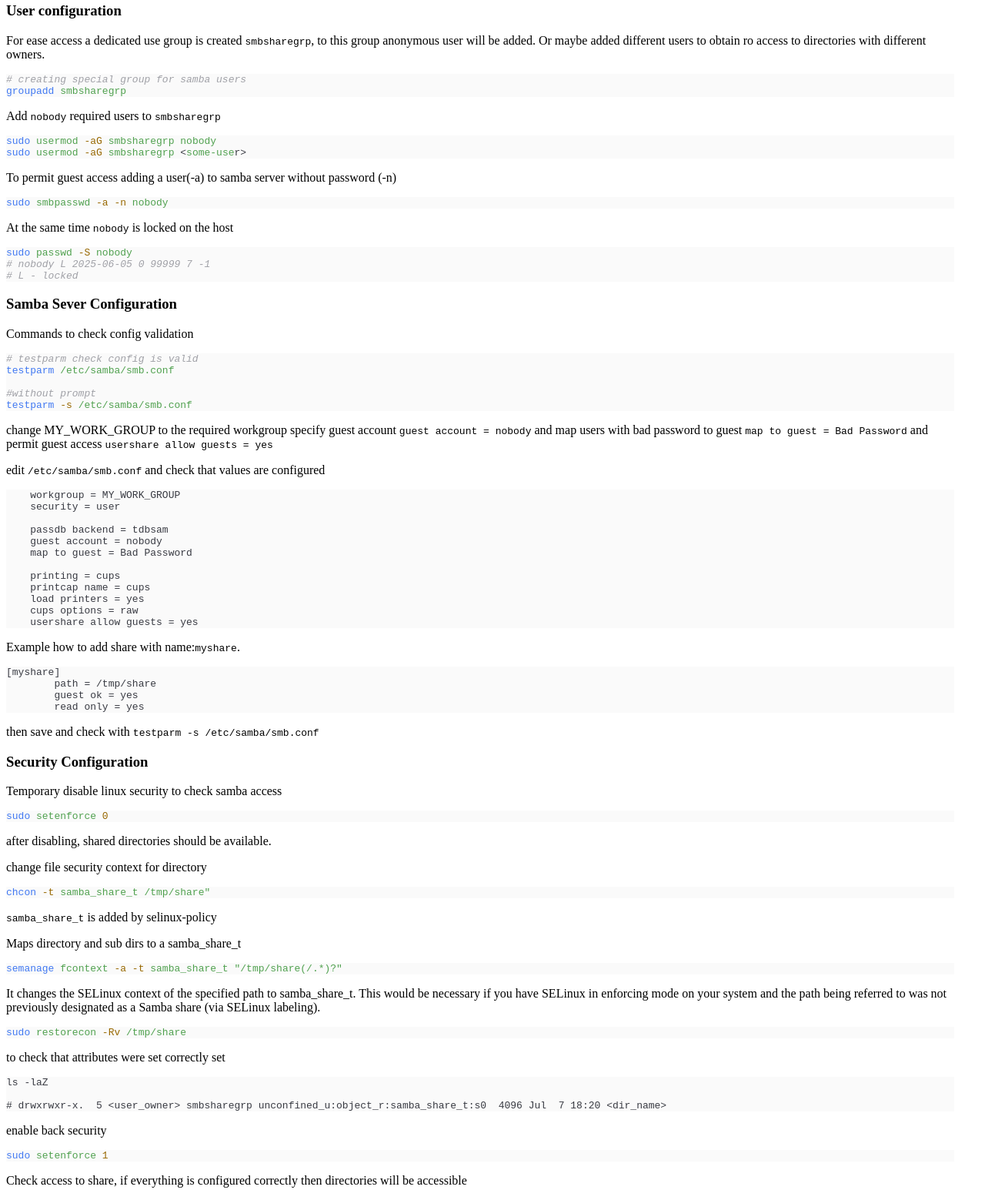
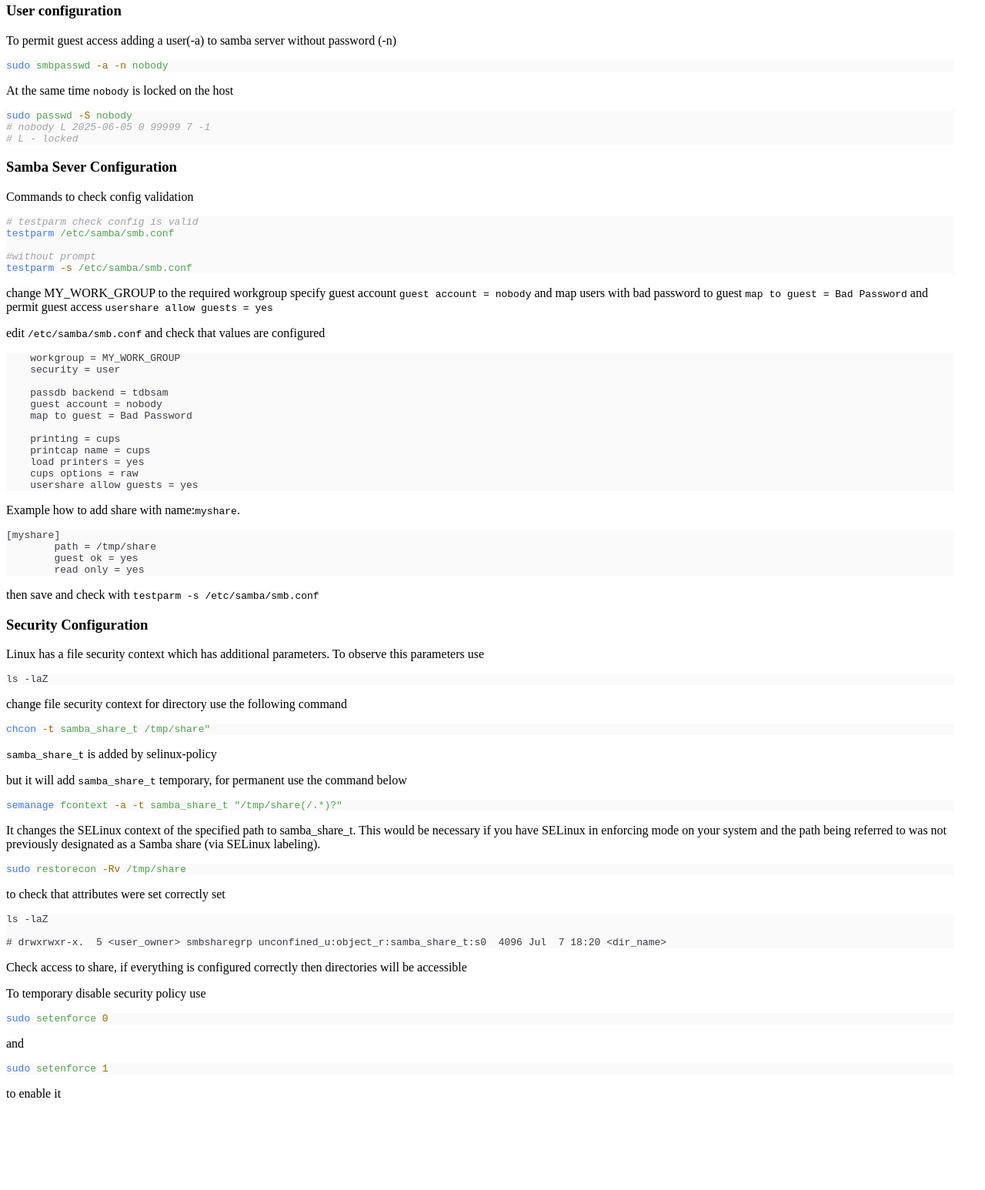
Before and after one commit to langdev2022/langdev2022.github.io, a plain HTML site: page samba/index.html in a window 1280 px wide. Shown: the part 507-2053 px from the top of the page at 77% size. After the commit the page ends 1953 px from the top, so only its background shows below. Drawn offline with Linux system fonts and the light colour scheme.

Commit message:
changed description

```diff
--- a/samba/index.html
+++ b/samba/index.html
@@ -38,13 +38,6 @@
 <pre class="astro-code one-light" style="background-color:#FAFAFA;color:#383A42;overflow-x:auto;white-space:pre-wrap;word-wrap:break-word" tabindex="0" data-language="sh"><code><span class="line"><span style="color:#4078F2">    sudo</span><span style="color:#50A14F"> firewall-cmd</span><span style="color:#986801"> --permanent</span><span style="color:#986801"> --zone=public</span><span style="color:#986801"> --add-service=samba</span></span>
 <span class="line"><span style="color:#4078F2">    sudo</span><span style="color:#50A14F"> firewall-cmd</span><span style="color:#986801"> --reload</span></span></code></pre>
 <h3 id="user-configuration">User configuration</h3>
-<p>For ease access a dedicated use group is created <code>smbsharegrp</code>,  to this group anonymous user will be added.
-Or maybe added different users to obtain ro access to directories with different owners.</p>
-<pre class="astro-code one-light" style="background-color:#FAFAFA;color:#383A42;overflow-x:auto;white-space:pre-wrap;word-wrap:break-word" tabindex="0" data-language="sh"><code><span class="line"><span style="color:#A0A1A7;font-style:italic"># creating special group for samba users</span></span>
-<span class="line"><span style="color:#4078F2">groupadd</span><span style="color:#50A14F"> smbsharegrp</span></span></code></pre>
-<p>Add <code>nobody</code> required users to  <code>smbsharegrp</code></p>
-<pre class="astro-code one-light" style="background-color:#FAFAFA;color:#383A42;overflow-x:auto;white-space:pre-wrap;word-wrap:break-word" tabindex="0" data-language="sh"><code><span class="line"><span style="color:#4078F2">sudo</span><span style="color:#50A14F"> usermod</span><span style="color:#986801"> -aG</span><span style="color:#50A14F"> smbsharegrp</span><span style="color:#50A14F"> nobody</span></span>
-<span class="line"><span style="color:#4078F2">sudo</span><span style="color:#50A14F"> usermod</span><span style="color:#986801"> -aG</span><span style="color:#50A14F"> smbsharegrp</span><span style="color:#383A42"> &lt;</span><span style="color:#50A14F">some-use</span><span style="color:#383A42">r&gt;</span></span></code></pre>
 <p>To permit guest access adding a user(-a) to samba server without password (-n)</p>
 <pre class="astro-code one-light" style="background-color:#FAFAFA;color:#383A42;overflow-x:auto;white-space:pre-wrap;word-wrap:break-word" tabindex="0" data-language="sh"><code><span class="line"><span style="color:#4078F2">sudo</span><span style="color:#50A14F"> smbpasswd</span><span style="color:#986801"> -a</span><span style="color:#986801"> -n</span><span style="color:#50A14F"> nobody</span></span></code></pre>
 <p>At the same time <code>nobody</code> is locked on the host</p>
@@ -82,13 +75,13 @@ and permit guest access <code>usershare allow guests = yes</code></p>
 <span class="line"><span>        read only = yes</span></span></code></pre>
 <p>then save and check with <code>testparm -s /etc/samba/smb.conf</code></p>
 <h3 id="security-configuration">Security Configuration</h3>
-<p>Temporary disable linux security to check samba access</p>
-<pre class="astro-code one-light" style="background-color:#FAFAFA;color:#383A42;overflow-x:auto;white-space:pre-wrap;word-wrap:break-word" tabindex="0" data-language="sh"><code><span class="line"><span style="color:#4078F2">sudo</span><span style="color:#50A14F"> setenforce</span><span style="color:#986801"> 0</span></span></code></pre>
-<p>after disabling, shared directories should be available.</p>
-<p>change file security context for directory</p>
+<p>Linux has a file security context which has additional parameters.
+To observe this parameters use</p>
+<pre class="astro-code one-light" style="background-color:#FAFAFA;color:#383A42;overflow-x:auto;white-space:pre-wrap;word-wrap:break-word" tabindex="0" data-language="plaintext"><code><span class="line"><span>ls -laZ</span></span></code></pre>
+<p>change file security context for directory use the following command</p>
 <pre class="astro-code one-light" style="background-color:#FAFAFA;color:#383A42;overflow-x:auto;white-space:pre-wrap;word-wrap:break-word" tabindex="0" data-language="sh"><code><span class="line"><span style="color:#4078F2">chcon</span><span style="color:#986801"> -t</span><span style="color:#50A14F"> samba_share_t</span><span style="color:#50A14F"> /tmp/share&quot; </span></span></code></pre>
 <p><code>samba_share_t</code> is added by selinux-policy</p>
-<p>Maps directory and sub dirs to a samba_share_t</p>
+<p>but it will add <code>samba_share_t</code> temporary, for permanent use  the command below</p>
 <pre class="astro-code one-light" style="background-color:#FAFAFA;color:#383A42;overflow-x:auto;white-space:pre-wrap;word-wrap:break-word" tabindex="0" data-language="sh"><code><span class="line"><span style="color:#4078F2">semanage</span><span style="color:#50A14F"> fcontext</span><span style="color:#986801"> -a</span><span style="color:#986801"> -t</span><span style="color:#50A14F"> samba_share_t</span><span style="color:#50A14F"> &quot;/tmp/share(/.*)?&quot;</span></span></code></pre>
 <p>It changes the SELinux context of the specified path to samba_share_t.
 This would be necessary if you have SELinux in enforcing mode on your system and the
@@ -98,9 +91,12 @@ path being referred to was not previously designated as a Samba share (via SELin
 <pre class="astro-code one-light" style="background-color:#FAFAFA;color:#383A42;overflow-x:auto;white-space:pre-wrap;word-wrap:break-word" tabindex="0" data-language="plaintext"><code><span class="line"><span>ls -laZ</span></span>
 <span class="line"><span></span></span>
 <span class="line"><span># drwxrwxr-x.  5 &lt;user_owner&gt; smbsharegrp unconfined_u:object_r:samba_share_t:s0  4096 Jul  7 18:20 &lt;dir_name&gt;</span></span></code></pre>
-<p>enable back security</p>
+<p>Check access to share, if everything is configured correctly then directories will be accessible</p>
+<p>To temporary disable security policy use</p>
+<pre class="astro-code one-light" style="background-color:#FAFAFA;color:#383A42;overflow-x:auto;white-space:pre-wrap;word-wrap:break-word" tabindex="0" data-language="sh"><code><span class="line"><span style="color:#4078F2">sudo</span><span style="color:#50A14F"> setenforce</span><span style="color:#986801"> 0</span></span></code></pre>
+<p>and</p>
 <pre class="astro-code one-light" style="background-color:#FAFAFA;color:#383A42;overflow-x:auto;white-space:pre-wrap;word-wrap:break-word" tabindex="0" data-language="sh"><code><span class="line"><span style="color:#4078F2">sudo</span><span style="color:#50A14F"> setenforce</span><span style="color:#986801"> 1</span></span></code></pre>
-<p>Check access to share, if everything is configured correctly then directories will be accessible</p>
+<p>to enable it</p>
             </article>
         </main>
     </body></html>
```
